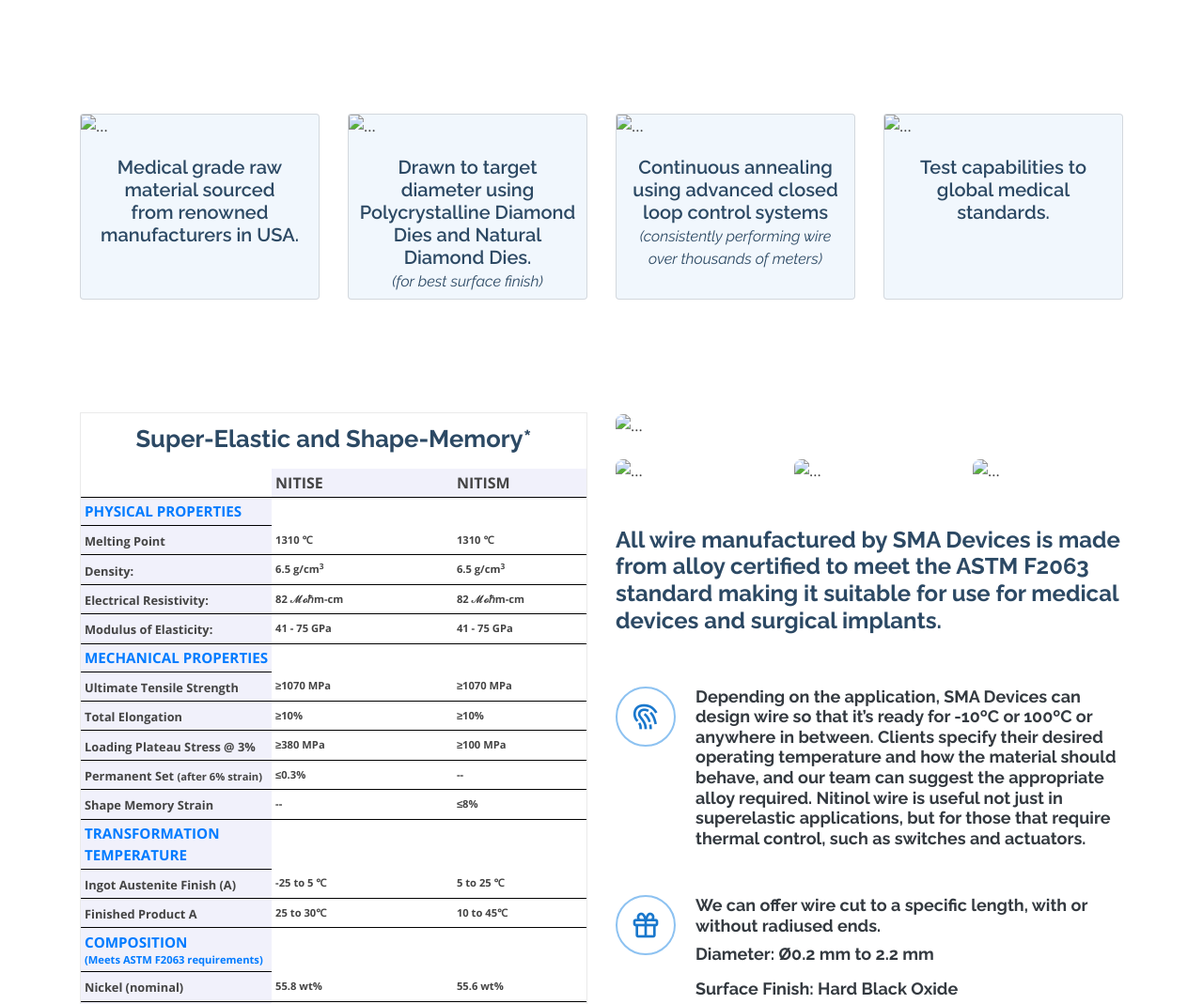
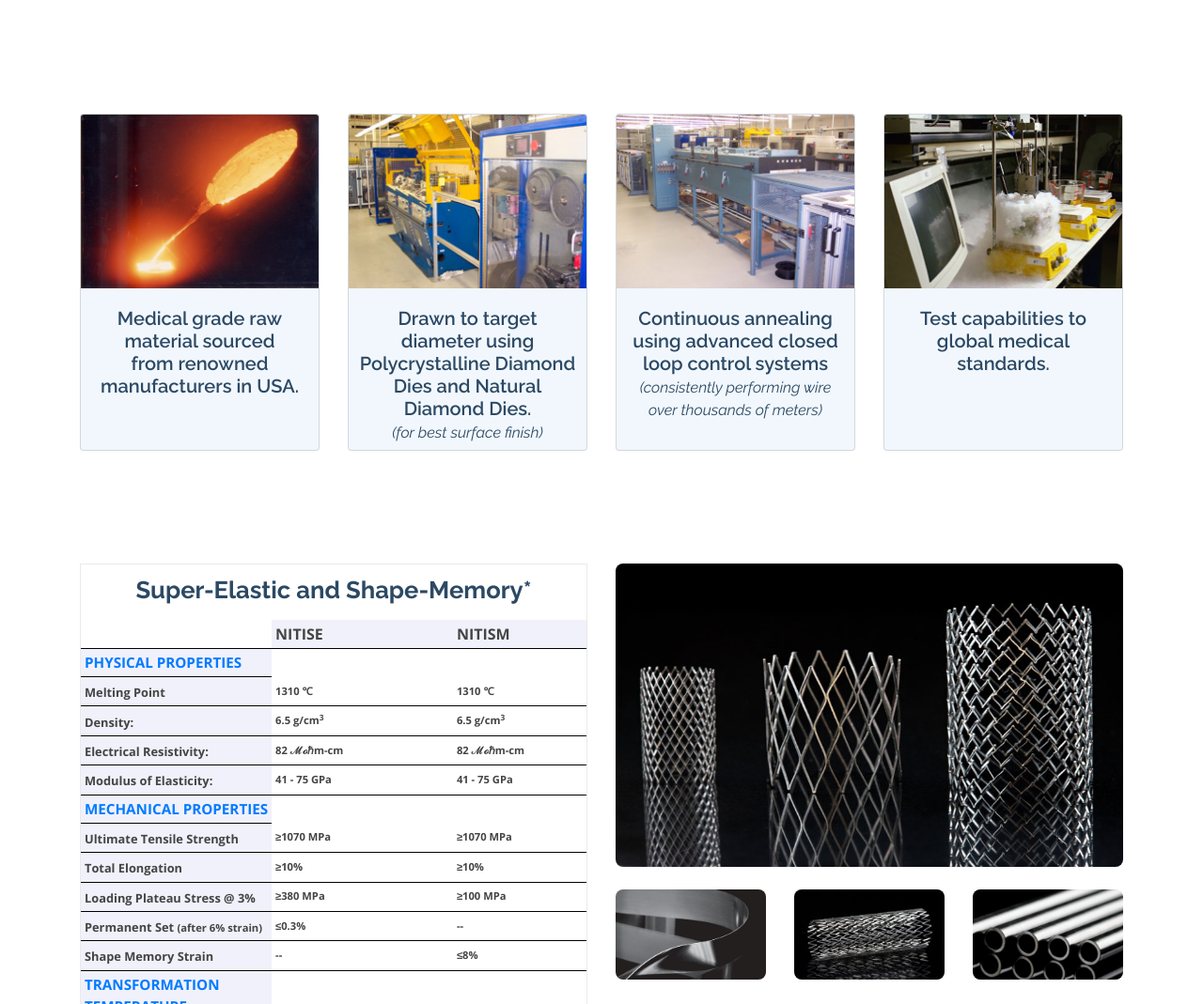
Before and after one commit to smadevice/smadevice.github.io, a plain HTML site: page index.html in a window 1280 px wide. Shown: the part 1000-2069 px from the top of the page at 94% size. Drawn offline with nearby package versions, Linux system fonts and the light colour scheme.

Commit message:
version4

```diff
--- a/index.html
+++ b/index.html
@@ -87,7 +87,7 @@
                      <div class="row">
                         <div class="col-xl-3 col-lg-3 col-md-3 d-flex align-items-stretch mt-4 mt-md-0">
                            <div class="card">
-                              <img src="../SMA Device_01/assets/img/raw material_01.jpg" class="card-img-top" alt="...">
+                              <img src="../assets/img/raw material_01.jpg" class="card-img-top" alt="...">
                               <div class="card-body">
                                  <div class="icon-box">
                                     <h4>Medical grade raw material sourced</br>from renowned manufacturers in USA.
@@ -98,7 +98,7 @@
                         </div>
                         <div class="col-xl-3 col-lg-3 col-md-3 d-flex align-items-stretch mt-4 mt-md-0">
                            <div class="card">
-                              <img src="../SMA Device_01/assets/img/wiredrawing_02.jpg" class="card-img-top" alt="...">
+                              <img src="../assets/img/wiredrawing_02.jpg" class="card-img-top" alt="...">
                               <div class="card-body">
                                  <div class="icon-box">
                                     <h4>Drawn to target diameter using Polycrystalline Diamond Dies and Natural Diamond Dies.</br><i class="small">(for best surface finish)</i>
@@ -109,7 +109,7 @@
                         </div>
                         <div class="col-xl-3 col-lg-3 col-md-3 d-flex align-items-stretch mt-4 mt-md-0">
                            <div class="card">
-                              <img src="../SMA Device_01/assets/img/anneal_3.jpg" class="card-img-top" alt="...">
+                              <img src="../assets/img/anneal_3.jpg" class="card-img-top" alt="...">
                               <div class="card-body">
                                  <div class="icon-box">
                                     <h4>Continuous annealing using advanced closed loop control systems</br><i class="small">(consistently performing wire over thousands of meters)</i>
@@ -120,7 +120,7 @@
                         </div>
                         <div class="ccol-xl-3 col-lg-3 col-md-3 d-flex align-items-stretch mt-4 mt-md-0">
                            <div class="card">
-                              <img src="../SMA Device_01/assets/img/testing_4.jpg" class="card-img-top" alt="...">
+                              <img src="../assets/img/testing_4.jpg" class="card-img-top" alt="...">
                               <div class="card-body">
                                  <div class="icon-box">
                                     <h4>Test capabilities to global medical standards.
@@ -421,12 +421,12 @@
                </div>
                <div class="col-xl-6 col-lg-6 icon-boxes d-flex flex-column align-items-stretch  py-0">
                   <div class="row">
-                     <div class="col-xl-12"><img src="../SMA Device_01/assets/img/01.jpg"  alt="..." class="img-fluid"></div>
+                     <div class="col-xl-12"><img src="../assets/img/01.jpg"  alt="..." class="img-fluid"></div>
                   </div>
                   <div class="row mt-4">
-                     <div class="col-xl-4 col-md-4 d-flex align-items-stretch mt-4 mt-md-0""><img src="../SMA Device_01/assets/img/04.jpg"  alt="..."class="img-fluid"></div>
-                     <div class="col-xl-4 col-md-4 d-flex align-items-stretch mt-4 mt-md-0""><img src="../SMA Device_01/assets/img/02.jpg"  alt="..." class="img-fluid"></div>
-                     <div class="col-xl-4 col-md-4 d-flex align-items-stretch mt-4 mt-md-0""><img src="../SMA Device_01/assets/img/03.jpg"  alt="..." class="img-fluid"></div>
+                     <div class="col-xl-4 col-md-4 d-flex align-items-stretch mt-4 mt-md-0""><img src="../assets/img/04.jpg"  alt="..."class="img-fluid"></div>
+                     <div class="col-xl-4 col-md-4 d-flex align-items-stretch mt-4 mt-md-0""><img src="../assets/img/02.jpg"  alt="..." class="img-fluid"></div>
+                     <div class="col-xl-4 col-md-4 d-flex align-items-stretch mt-4 mt-md-0""><img src="../assets/img/03.jpg"  alt="..." class="img-fluid"></div>
                   </div>
                   <h3 class="mt-5">All wire manufactured by SMA Devices is made from alloy certified to meet the ASTM F2063 standard making it suitable for use for medical devices and surgical implants.</h3>
                   <div class="icon-box">
@@ -434,7 +434,7 @@
                      <h4 class="title">Depending on the application, SMA Devices can design wire so that it’s ready for -10ºC or 100ºC or anywhere in between. Clients specify their desired operating temperature and how the material should behave, and our team can suggest the appropriate alloy required. Nitinol wire is useful not just in superelastic applications, but for those that require thermal control, such as switches and actuators.</h4>
                   </div>
                   <div class="icon-box">
-                     <div class="icon"><i class="bx bx-gift"></i></div>
+                     <div class="icon"><i class="bx bx-hand-right"></i></div>
                      <h4 class="title">
                         We can offer wire cut to a specific length, with or without radiused ends.
                         <p class="mt-2">Diameter: Ø0.2 mm to 2.2 mm</p>
@@ -456,7 +456,7 @@
                <div class="wthree-about">
                   <div class="row">
                      <div class="col-xl-5 d-xl-block d-none  wthree-ab-left">
-                        <img src="../SMA Device_01/assets/img/india.jpg" class="responsive" alt=" ">
+                        <img src="../assets/img/india.jpg" class="responsive" alt=" ">
                      </div>
                      <div class="col-xl-7 col-md-12 wthree-ab-right">
                         <h2>For the Customers in India</h2>
@@ -504,7 +504,7 @@
                         </ul>
                      </div>
                      <div class="col-xl-2 d-xl-block d-none  rest-w-left ">
-                        <img src="../SMA Device_01/assets/img/globe.jpg" class="responsive" alt=" ">
+                        <img src="../assets/img/globe.jpg" class="responsive" alt=" ">
                      </div>
                   </div>
                </div>
```
